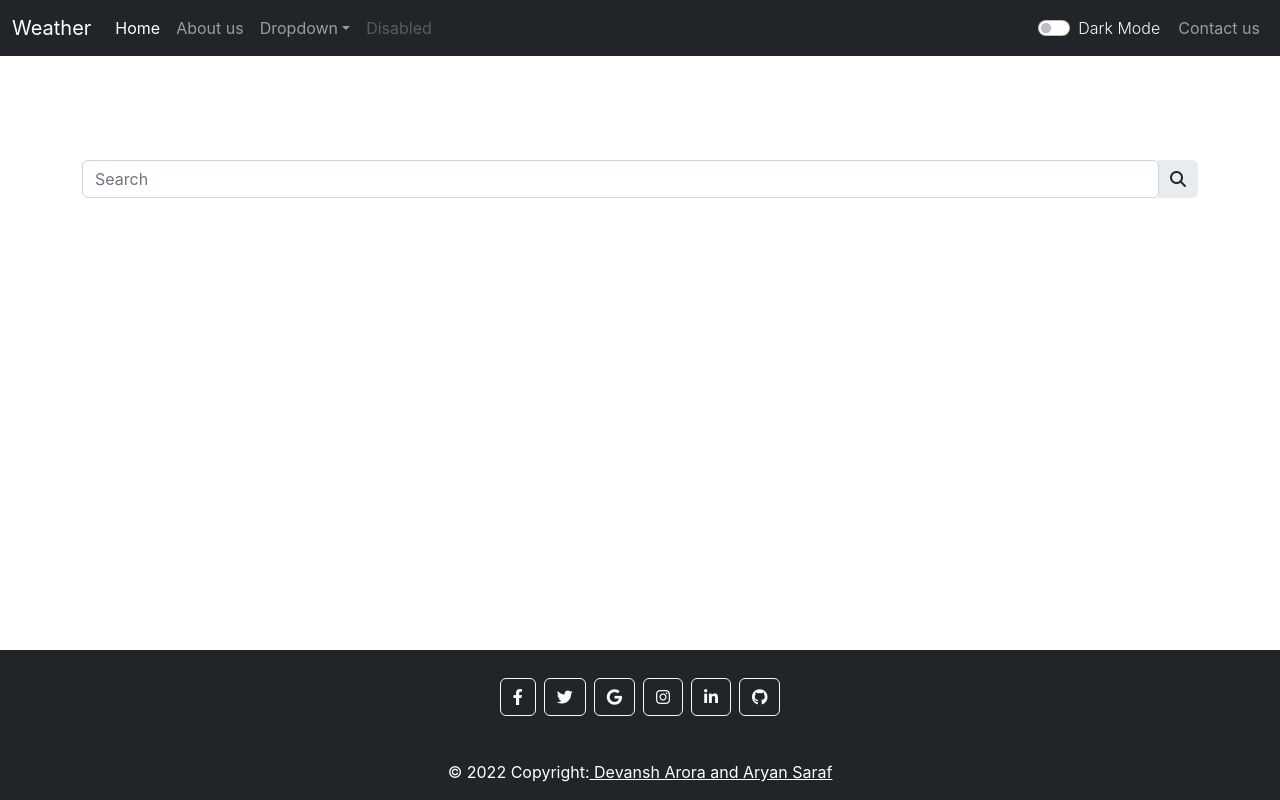
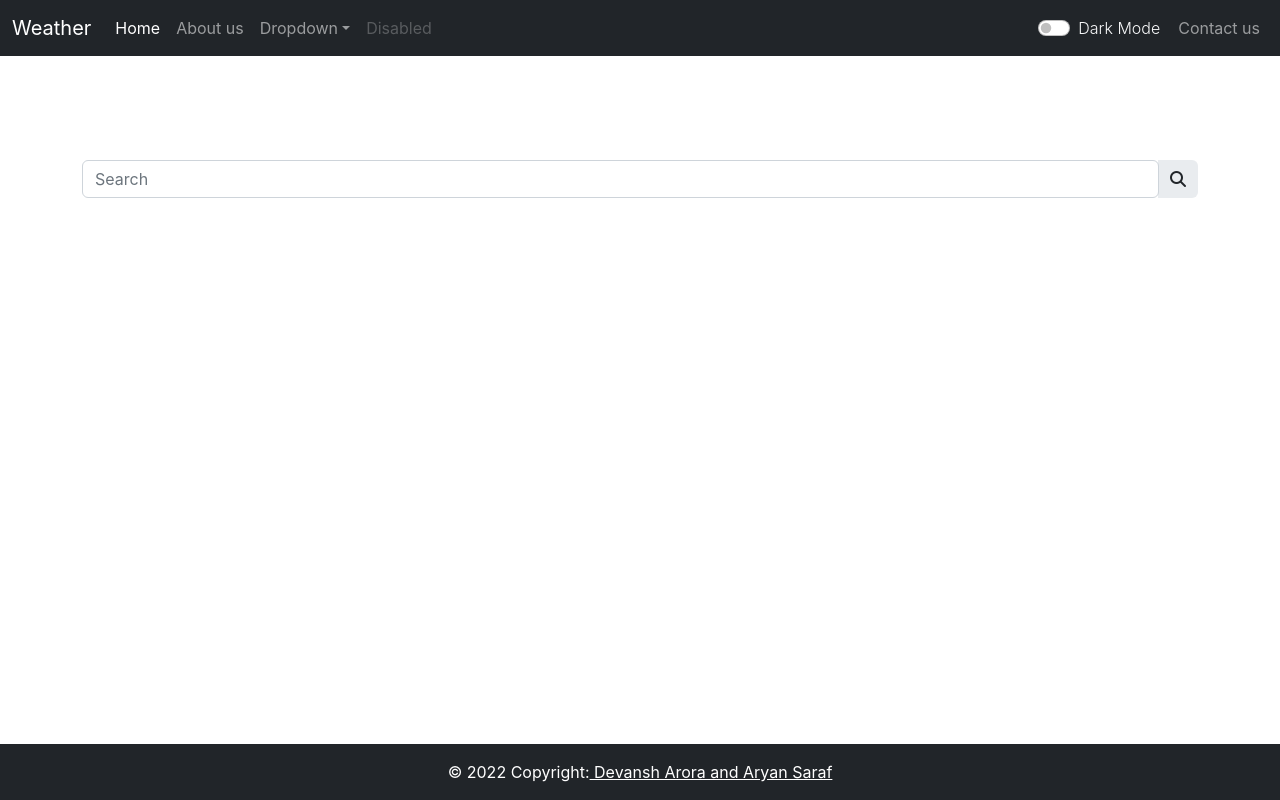
Before and after one commit to ART3MISTICAL/hackathon, a React (Create React App) app in the folder react-frontend/: page / in a window 1280 px wide. Built offline with nearby package versions, Linux system fonts and the light colour scheme.

Commit message:
background

```diff
--- a/react-frontend/src/App.js
+++ b/react-frontend/src/App.js
@@ -29,6 +29,7 @@ function App() {
 		}
 	}
 
+
 	//let weather = "rainy";
 
 	//let weatherBackground = () => {
--- a/react-frontend/src/components/Footer.js
+++ b/react-frontend/src/components/Footer.js
@@ -3,33 +3,6 @@ import React from 'react';
 export default function Footer() {
 	return (
 		<footer className="bg-dark text-center text-white" id="footer">
-  {/*<!-- Grid container -->*/}
-  <div className="container p-4 pb-0">
-    {/*<!-- Section: Social media -->*/}
-    <section className="mb-4">
-      {/*<!-- Facebook -->*/}
-      <a className="btn btn-outline-light btn-floating m-1" href="#!" role="button"><i className="fab fa-facebook-f"></i></a>
-
-      {/*<!-- Twitter -->*/}
-      <a className="btn btn-outline-light btn-floating m-1" href="#!" role="button"><i className="fab fa-twitter"></i></a>
-
-      {/*<!-- Google -->*/}
-      <a className="btn btn-outline-light btn-floating m-1" href="#!" role="button"><i className="fab fa-google"></i></a>
-
-      {/*<!-- Instagram -->*/}
-      <a className="btn btn-outline-light btn-floating m-1" href="#!" role="button"><i className="fab fa-instagram"></i></a>
-
-      {/*<!-- Linkedin -->*/}
-      <a className="btn btn-outline-light btn-floating m-1" href="#!" role="button"><i className="fab fa-linkedin-in"></i></a>
-
-      {/*<!-- Github -->*/}
-      <a className="btn btn-outline-light btn-floating m-1" href="#!" role="button"><i className="fab fa-github"></i></a>
-    </section>
-    {/*<!-- Section: Social media -->*/}
-  </div>
-  {/*<!-- Grid container -->*/}
-
-  {/*<!-- Copyright -->*/}
   <div className="text-center p-3" >
     © 2022 Copyright:
     <a className="text-white" href="https://github.com/ART3MISTICAL/hackathon/blob/main/LICENSE"> Devansh Arora and Aryan Saraf</a>
--- a/react-frontend/src/components/SearchBar.js
+++ b/react-frontend/src/components/SearchBar.js
@@ -2,10 +2,10 @@ import React from 'react';
 
 export default function SearchBar() {
 	return (
-		<div class="input-group rounded" id="search-bar">
+		<div className="input-group rounded" id="search-bar">
   <input type="search" class="form-control rounded" placeholder="Search" aria-label="Search" aria-describedby="search-addon" />
-  <span class="input-group-text border-0" id="search-addon">
-    <i class="fas fa-search"></i>
+  <span className="input-group-text border-0" id="search-addon">
+    <i className="fas fa-search"></i>
   </span>
 </div>
 	)
```
